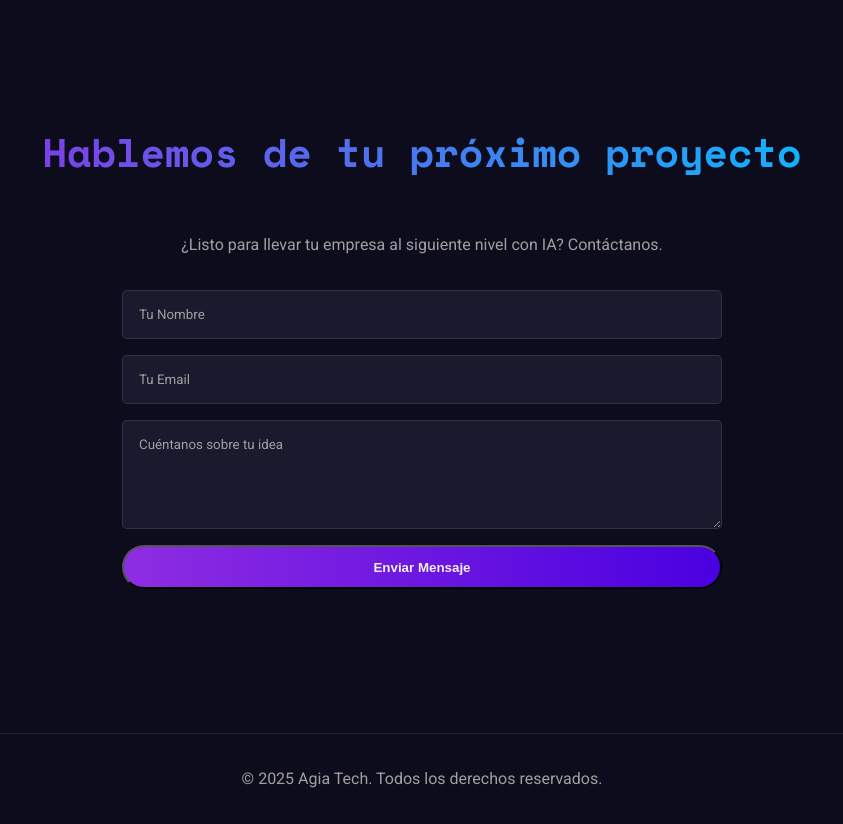
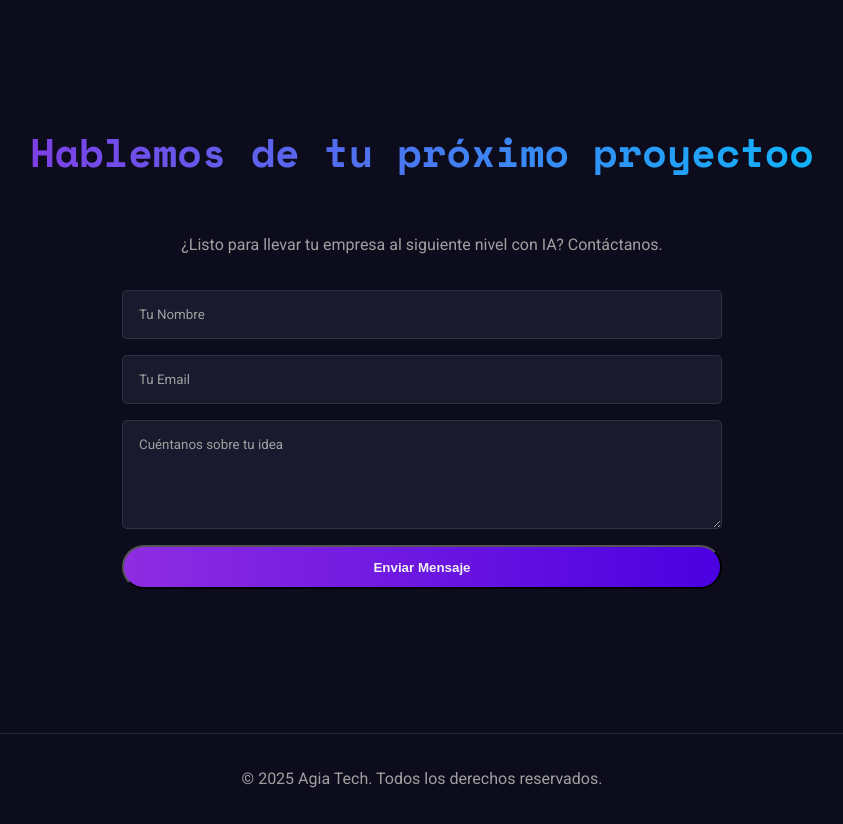
Before and after one commit to agiatech/agiatech.github.io, a plain HTML site: page index.html in a window 1280 px wide. Shown: the part 3040-3864 px from the top of the page, without its empty margins (218-1061 px from the left). Drawn offline with nearby package versions, Linux system fonts and the light colour scheme; a web font is replaced by a local one.

Commit message:
Update index.html

```diff
--- a/index.html
+++ b/index.html
@@ -215,7 +215,7 @@
 <!-- Sección Contacto -->
 <section id="contacto">
     <div class="container" data-aos="fade-up">
-        <h2>Hablemos de tu próximo proyecto</h2>
+        <h2>Hablemos de tu próximo proyectoo</h2>
         <p>¿Listo para llevar tu empresa al siguiente nivel con IA? Contáctanos.</p>
         <form id="contactForm" class="contact-form">
             <input type="text" name="nombre" placeholder="Tu Nombre" required>
```
